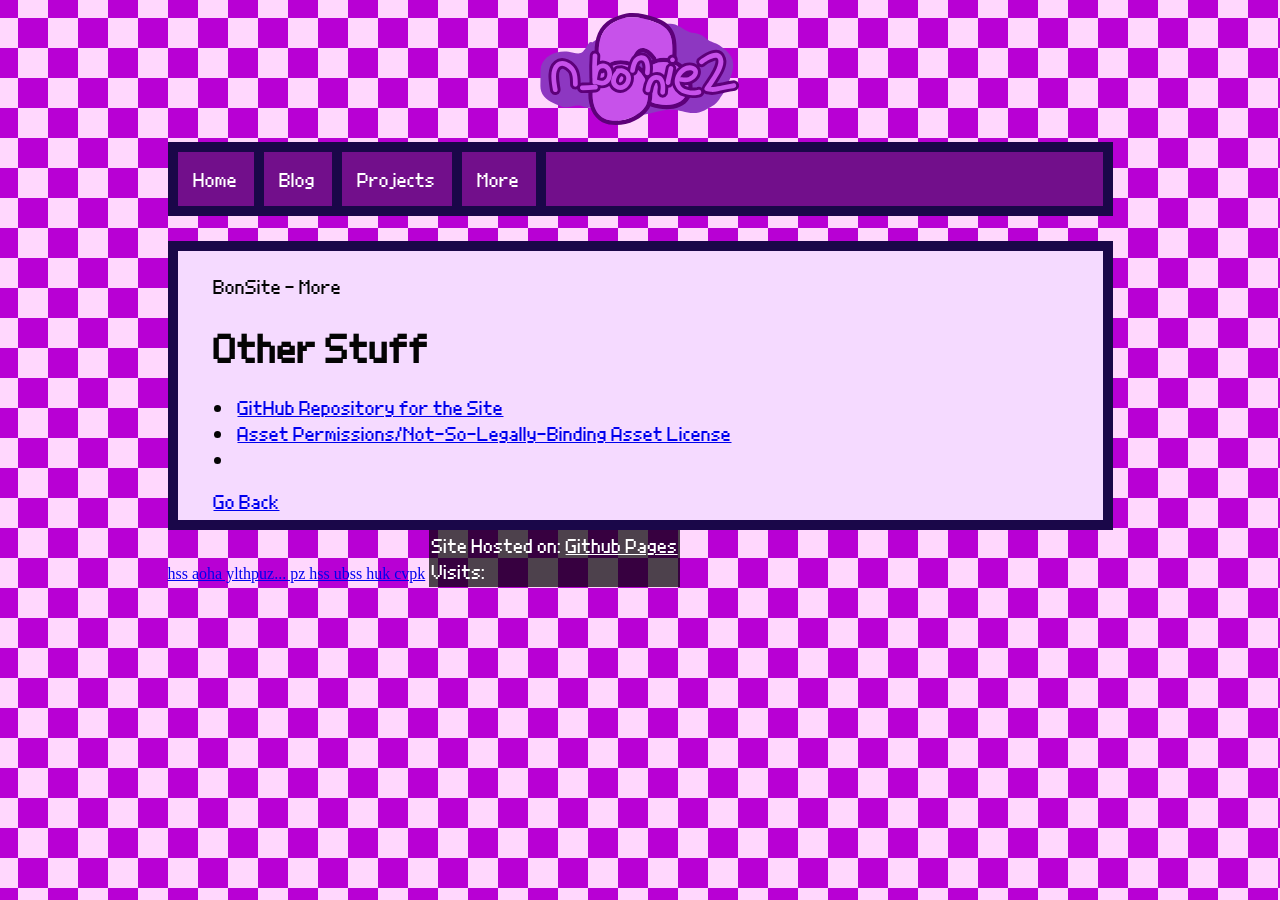
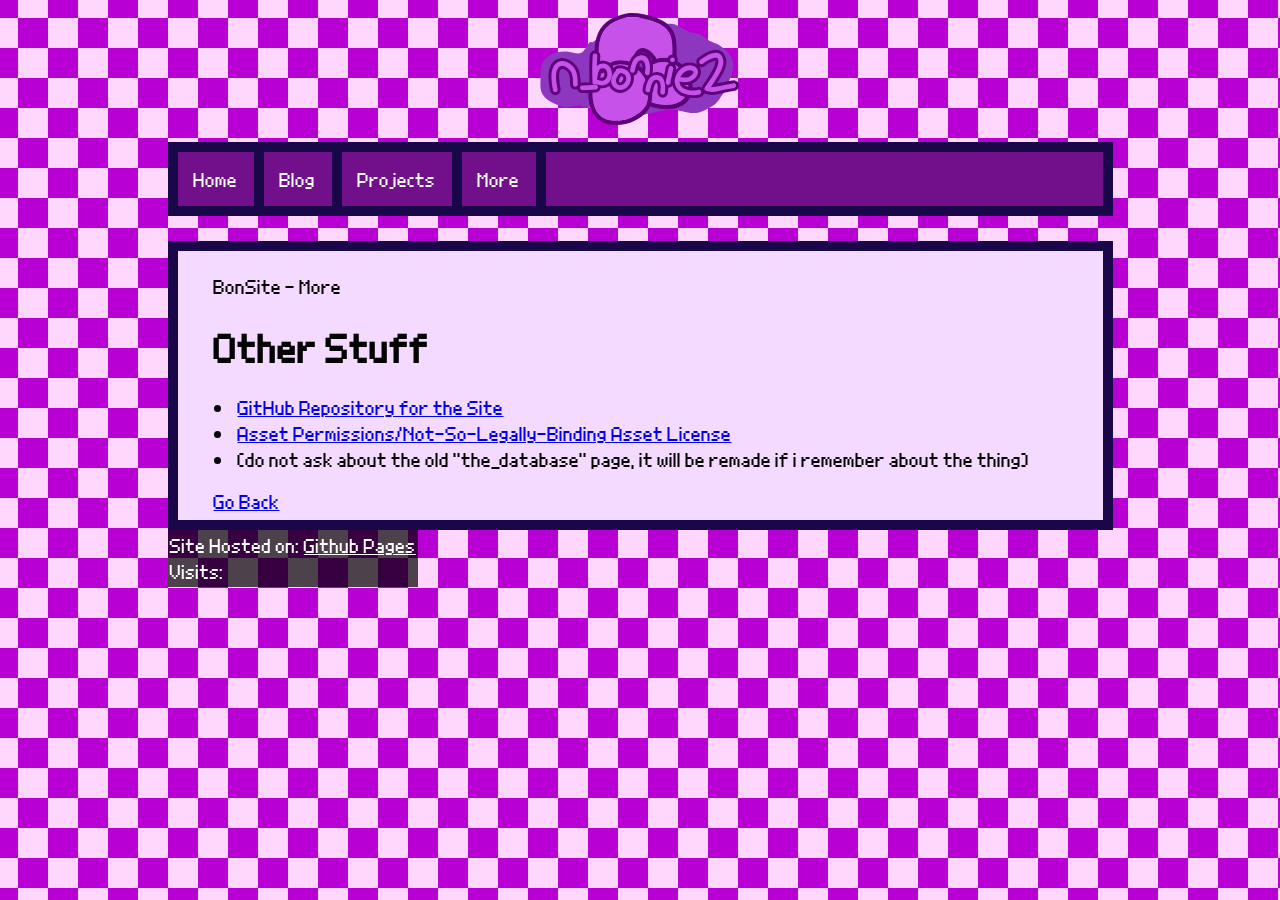
Before and after one commit to underscoreBon/underscorebon.github.io, a Jekyll site: the page built from pages/more.html, in a window 1280 px wide. Built offline with Jekyll 4.4.1, drawn with Linux system fonts in a browser that asks for light colours.

Commit message:
removed database link

```diff
--- a/pages/more.html
+++ b/pages/more.html
@@ -14,9 +14,10 @@ title: More
         <li><a href="https://github.com/underscoreBon/underscorebon.github.io">GitHub Repository for the Site</a></li>
         <li><a href="{{ site.baseurl }}/asset_permissions">Asset Permissions/Not-So-Legally-Binding Asset License</a><li>
 
+        (do not ask about the old "the_database" page, it will be remade if i remember about the thing)
+
     </p>
     <a href="{{ site.baseurl }}/"> Go Back</a>
     <br>
 
 </main>
-    </li><a href="{{ site.baseurl }}/the_database">hss aoha ylthpuz... pz hss ubss huk cvpk</a>
```
